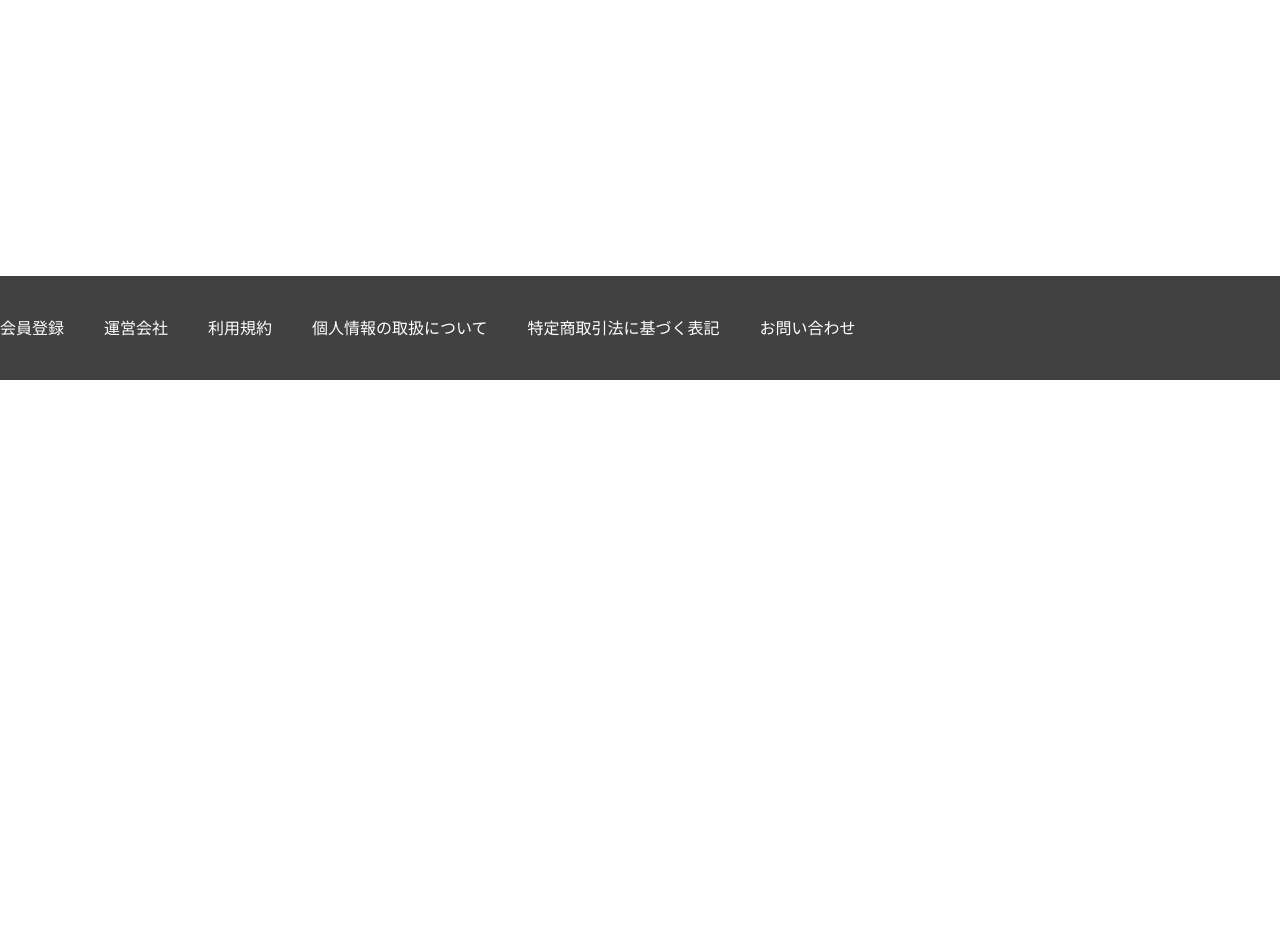
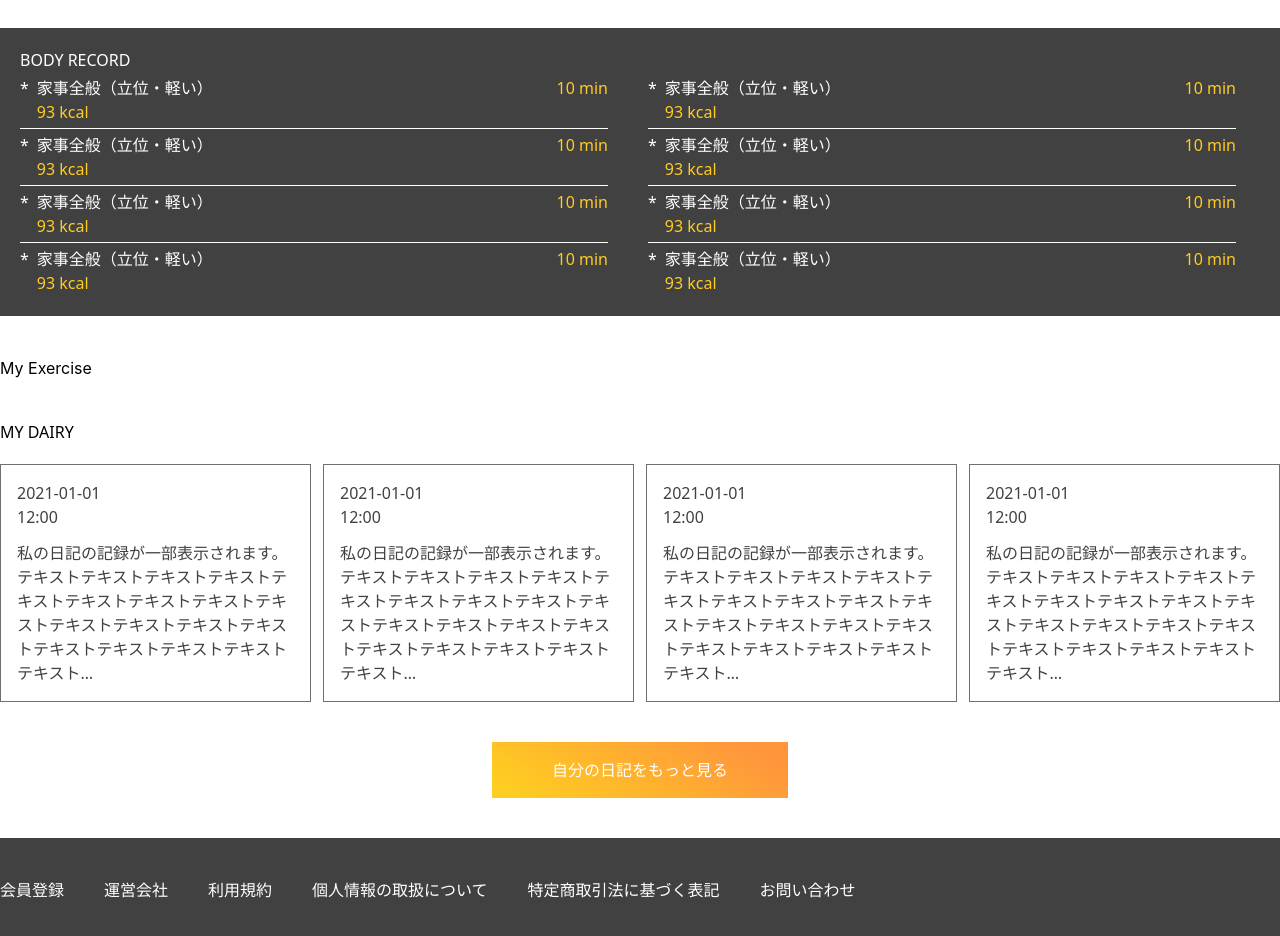
Before and after one commit to alexlevn/nextjs-arent-test, a Next.js app: page /my-records in a window 1280 px wide. Shown: the part 420-1356 px from the top of the page. Before the commit the page ends 800 px from the top, so only its background shows below. Built offline with nearby package versions, Linux system fonts and the light colour scheme.

Commit message:
my-records, mydairy, scroll-bar

```diff
--- a/src/components/MealList/index.tsx
+++ b/src/components/MealList/index.tsx
@@ -50,13 +50,15 @@ const MealList = () => {
         ))}
       </div>
 
-      <div
-        className="flex justify-center my-10"
-        onClick={() => {
-          setData([...data, ...meals])
-        }}
-      >
-        <div className="btn-load-more">記録をもっと見る</div>
+      <div className="flex justify-center my-10">
+        <button
+          className="btn-load-more"
+          onClick={() => {
+            setData([...data, ...meals])
+          }}
+        >
+          記録をもっと見る
+        </button>
       </div>
     </>
   )
--- /dev/null
+++ b/src/containers/MyRecords/BodyRecord.tsx
@@ -0,0 +1,36 @@
+import { FC, useState } from 'react'
+
+const recordItem = {
+  name: '家事全般（立位・軽い）',
+  kcal: Math.floor(Math.random() * 100),
+  time: Math.floor(Math.random() * 20),
+}
+const arrItems = Array(50).fill(recordItem)
+
+const BodyRecord: FC = () => {
+  const [data, setData] = useState(arrItems)
+  return (
+    <div className="bg-pc_gray text-white p-5">
+      <h2 className="uppercase font-sans">Body Record</h2>
+      <div className="grid grid-cols-2 gap-x-10 max-h-56 overflow-auto pr-6">
+        {data.map((item, index) => {
+          return (
+            <div
+              key={index}
+              className="flex gap-2 border-b font-sans border-white py-1 "
+            >
+              *{' '}
+              <div className="flex-1">
+                <div className="">{item.name}</div>
+                <div className="text-pc_yellow">{item.kcal} kcal</div>
+              </div>
+              <p className="h6 text-pc_yellow">{item.time} min</p>
+            </div>
+          )
+        })}
+      </div>
+    </div>
+  )
+}
+
+export default BodyRecord
--- /dev/null
+++ b/src/containers/MyRecords/MyDairy.tsx
@@ -0,0 +1,44 @@
+import { FC, useState } from 'react'
+
+const dairyItem = {
+  date: '2021-01-01',
+  time: '12:00',
+  content: `私の日記の記録が一部表示されます。
+  テキストテキストテキストテキストテキストテキストテキストテキストテキストテキストテキストテキストテキストテキストテキストテキストテキストテキスト…`,
+}
+
+const arrItems = Array(4).fill(dairyItem)
+
+const MyDairy: FC = () => {
+  const [data, setData] = useState(arrItems)
+  return (
+    <div>
+      <h2 className="uppercase font-sans">My Dairy</h2>
+      <div className="grid grid-cols-4 gap-3 mt-5">
+        {data.map((item, index) => (
+          <div key={index} className="border border-pc_dark_gray  p-4">
+            <div className="flex flex-col text-pc_gray font-sans">
+              <div className="uppercase">{item.date}</div>
+              <div className="uppercase">{item.time}</div>
+              <div className="mt-3">{item.content}</div>
+            </div>
+          </div>
+        ))}
+      </div>
+
+      {/* Load More Button */}
+      <div className="flex justify-center my-10 ">
+        <button
+          className="btn-load-more"
+          onClick={() => {
+            setData([...data, ...arrItems])
+          }}
+        >
+          自分の日記をもっと見る
+        </button>
+      </div>
+    </div>
+  )
+}
+
+export default MyDairy
--- /dev/null
+++ b/src/containers/MyRecords/MyExercise.tsx
@@ -0,0 +1,11 @@
+import { FC } from 'react'
+
+const MyExercise: FC = () => {
+  return (
+    <div>
+      <h1>My Exercise</h1>
+    </div>
+  )
+}
+
+export default MyExercise
--- a/src/containers/MyRecords/index.tsx
+++ b/src/containers/MyRecords/index.tsx
@@ -1,12 +1,6 @@
 import RecordBoxs from 'src/components/RecordBoxs'
 
 const MyRecords = () => {
-  return (
-    <div>
-      <div className="max-w-desktop mt-10">
-        <RecordBoxs />
-      </div>
-    </div>
-  )
+  return <RecordBoxs />
 }
 export default MyRecords
--- a/src/pages/my-records.tsx
+++ b/src/pages/my-records.tsx
@@ -1,12 +1,27 @@
 import { NextPage } from 'next'
-import dynamic from 'next/dynamic'
 
-const MyRecords = dynamic(() => import('src/containers/MyRecords'), {
-  ssr: false,
-})
+import MyRecords from 'src/containers/MyRecords'
+import BodyRecord from 'src/containers/MyRecords/BodyRecord'
+import MyDairy from 'src/containers/MyRecords/MyDairy'
+import MyExercise from 'src/containers/MyRecords/MyExercise'
 
 const MyRecordsPage: NextPage = () => {
-  return <MyRecords />
+  return (
+    <div>
+      <div className="max-w-desktop mt-10">
+        <MyRecords />
+      </div>
+      <div className="max-w-desktop mt-10">
+        <BodyRecord />
+      </div>
+      <div className="max-w-desktop mt-10">
+        <MyExercise />
+      </div>
+      <div className="max-w-desktop mt-10">
+        <MyDairy />
+      </div>
+    </div>
+  )
 }
 
 export default MyRecordsPage
--- a/src/styles/globals.css
+++ b/src/styles/globals.css
@@ -92,3 +92,20 @@ body {
 .bg-record {
   @apply bg-pc_gray;
 }
+
+/* scrollbar */
+::-webkit-scrollbar-thumb {
+  border-radius: 3px;
+  background: #ffcc21;
+}
+
+::-webkit-scrollbar {
+  background: #777777;
+  border-radius: 3px;
+  width: 6px;
+  height: 6px;
+}
+
+::-webkit-scrollbar-track {
+  background: transparent;
+}
--- a/tailwind.config.js
+++ b/tailwind.config.js
@@ -9,6 +9,7 @@ module.exports = {
         pc_light_gray: '#777777',
         pc_dark_gray: '#2E2E2E',
         pc_yellow: '#FFCC21',
+        pc_dark_gray: '#707070',
       },
       fontFamily: {
         inter: ['Inter', 'serif'],
```
